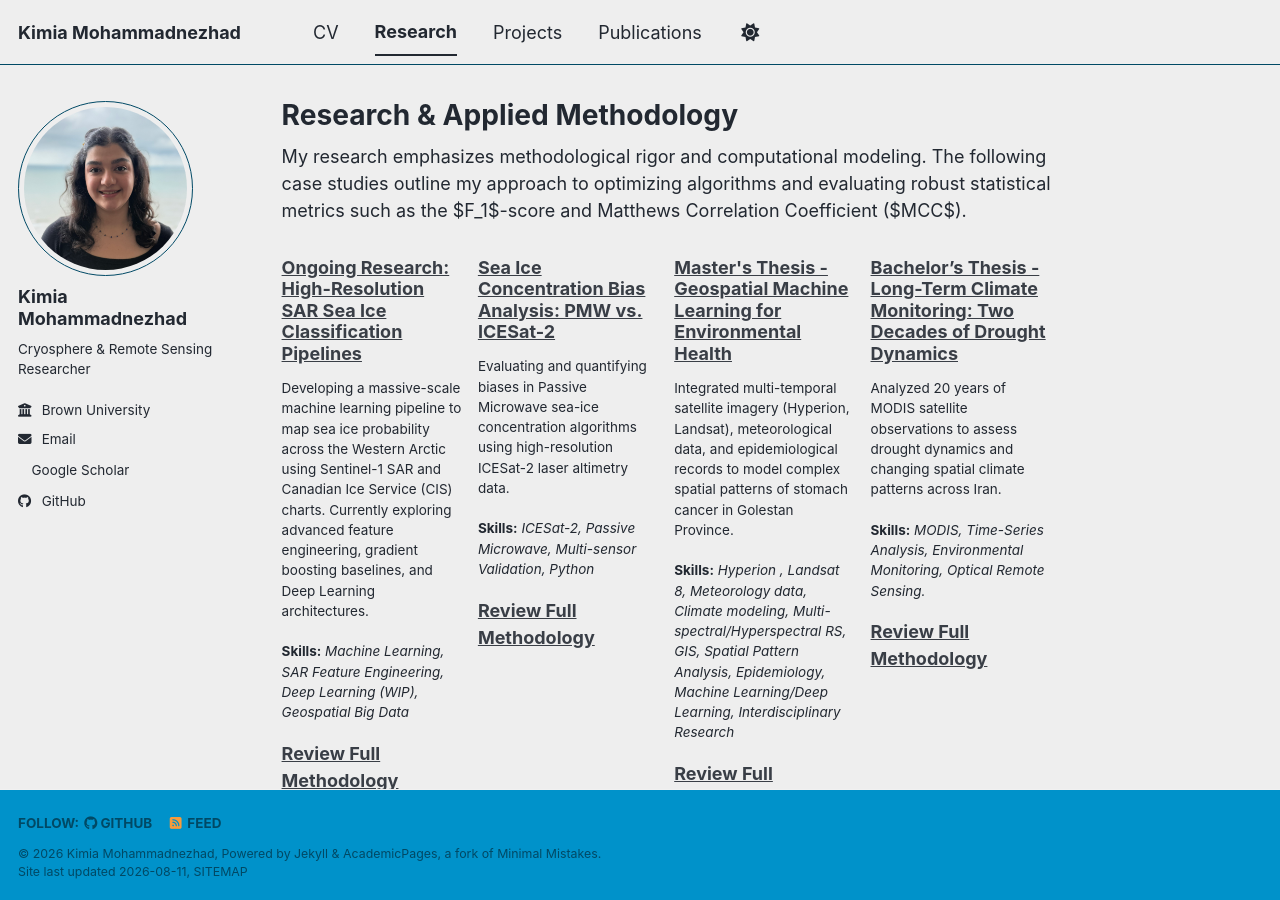
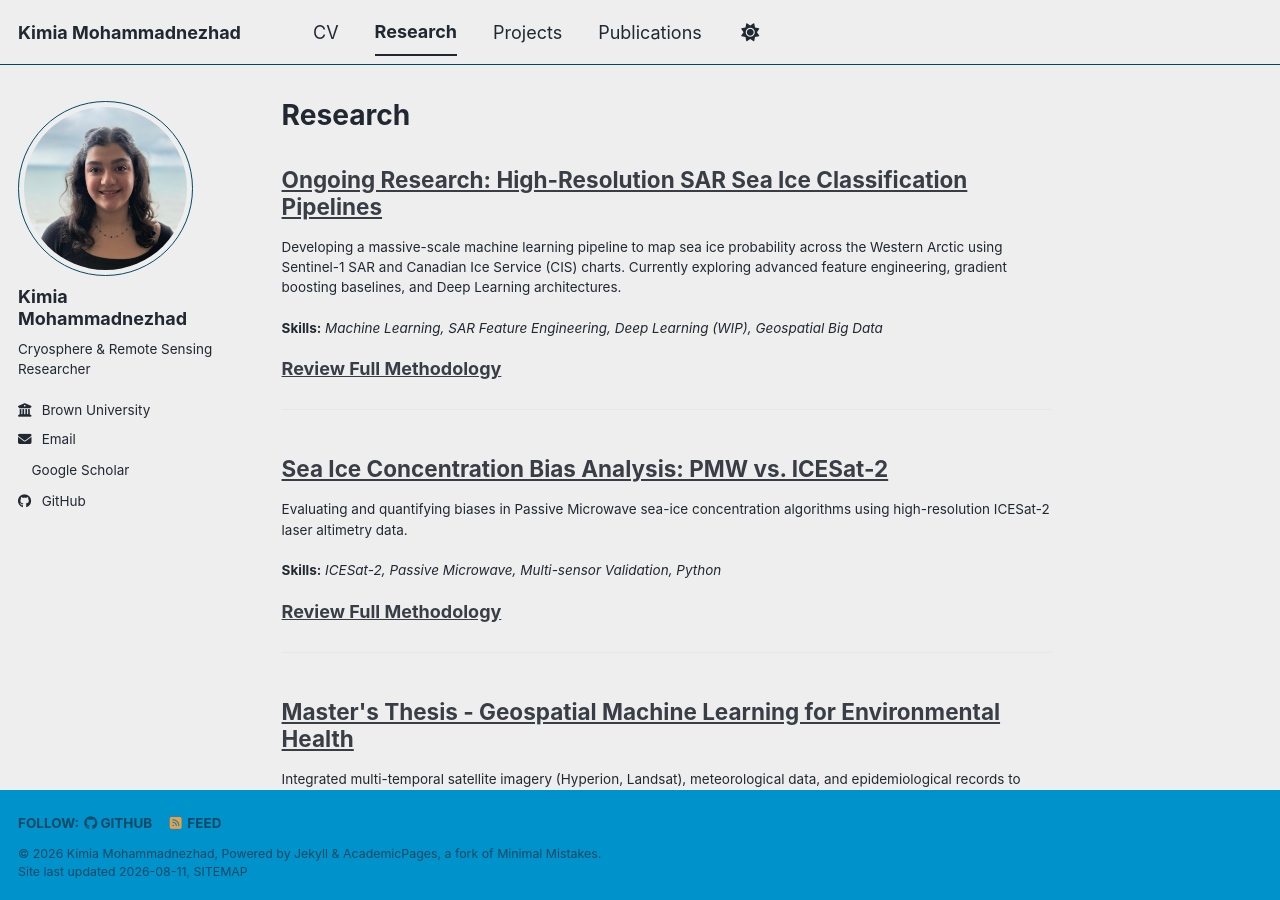
Before and after one commit to kimnezhad/kimnezhad.github.io, a Jekyll site: the page built from _pages/research.md, in a window 1280 px wide and 900 px high. Built offline with Jekyll 4.4.1, drawn with Linux system fonts in a browser that asks for light colours; a style sheet for code colours, icons or effects is not loaded.

Commit message:
Update research.md

```diff
--- a/_pages/research.md
+++ b/_pages/research.md
@@ -1,28 +1,24 @@
 ---
-title: "Research & Applied Methodology"
+title: "Research"
 permalink: /research/
 layout: single
 author_profile: true
 ---
 
-My research emphasizes methodological rigor and computational modeling. The following case studies outline my approach to optimizing algorithms and evaluating robust statistical metrics such as the $F_1$-score and Matthews Correlation Coefficient ($MCC$).
+<div class="entries-list">
+  {% for item in site.portfolio %}
+    <article class="archive__item" style="margin-bottom: 2.5em; border-bottom: 1px solid #e1e8ed; padding-bottom: 1.5em;">
+      <h2 class="archive__item-title">
+        <a href="{{ item.url | relative_url }}">{{ item.title }}</a>
+      </h2>
 
-<div class="grid__wrapper">
-  {% for item in site.portfolio %}
-    <div class="grid__item">
-      <article class="archive__item">
-        <h2 class="archive__item-title">
-          <a href="{{ item.url | relative_url }}">{{ item.title }}</a>
-        </h2>
+      <div class="archive__item-excerpt">
+        {{ item.excerpt | markdownify }}
+      </div>
 
-        <div class="archive__item-excerpt">
-          {{ item.excerpt | markdownify }}
-        </div>
-
-        <a href="{{ item.url | relative_url }}" style="text-decoration: underline; font-weight: bold;">
-          Review Full Methodology
-        </a>
-      </article>
-    </div>
+      <a href="{{ item.url | relative_url }}" style="text-decoration: underline; font-weight: bold;">
+        Review Full Methodology
+      </a>
+    </article>
   {% endfor %}
 </div>
```
